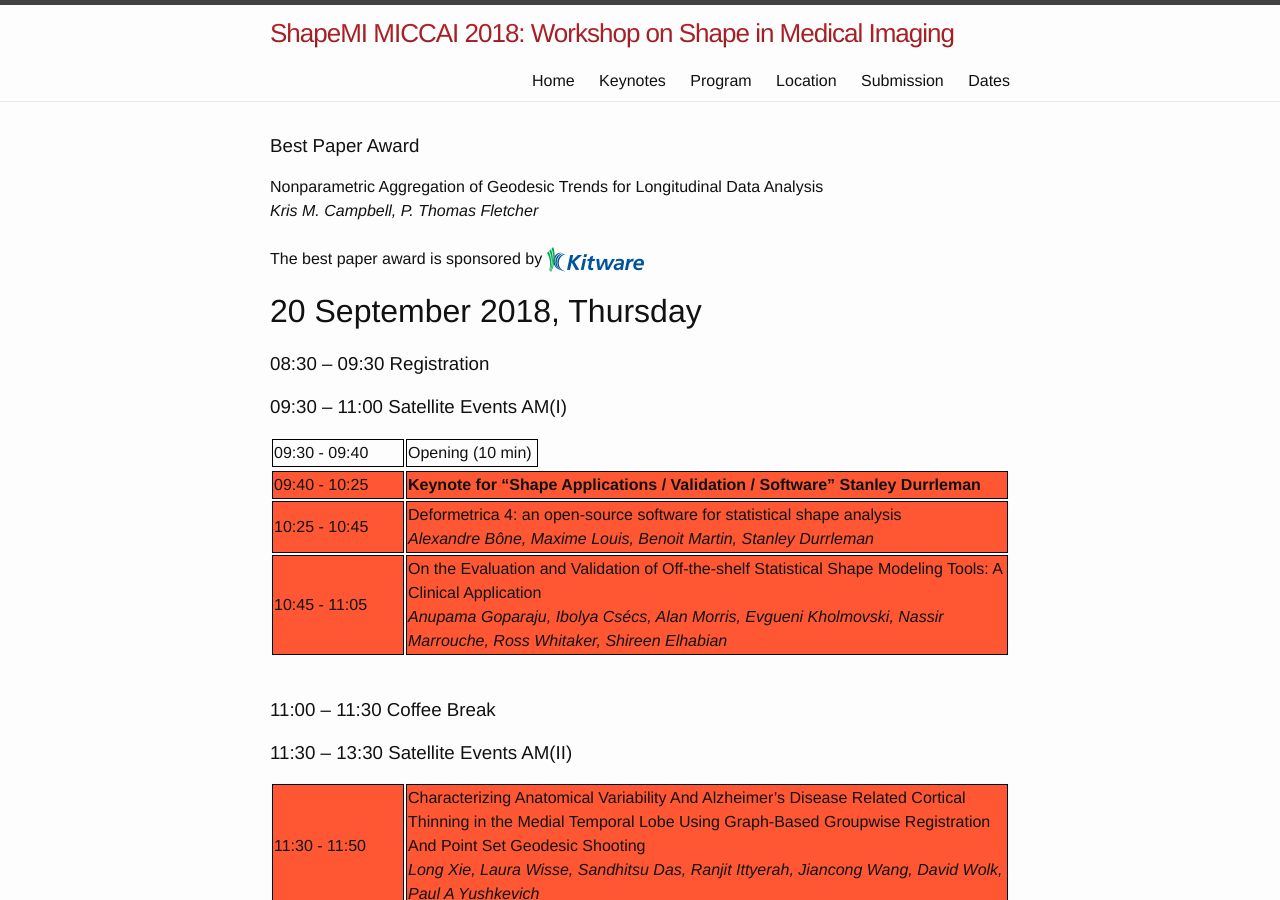
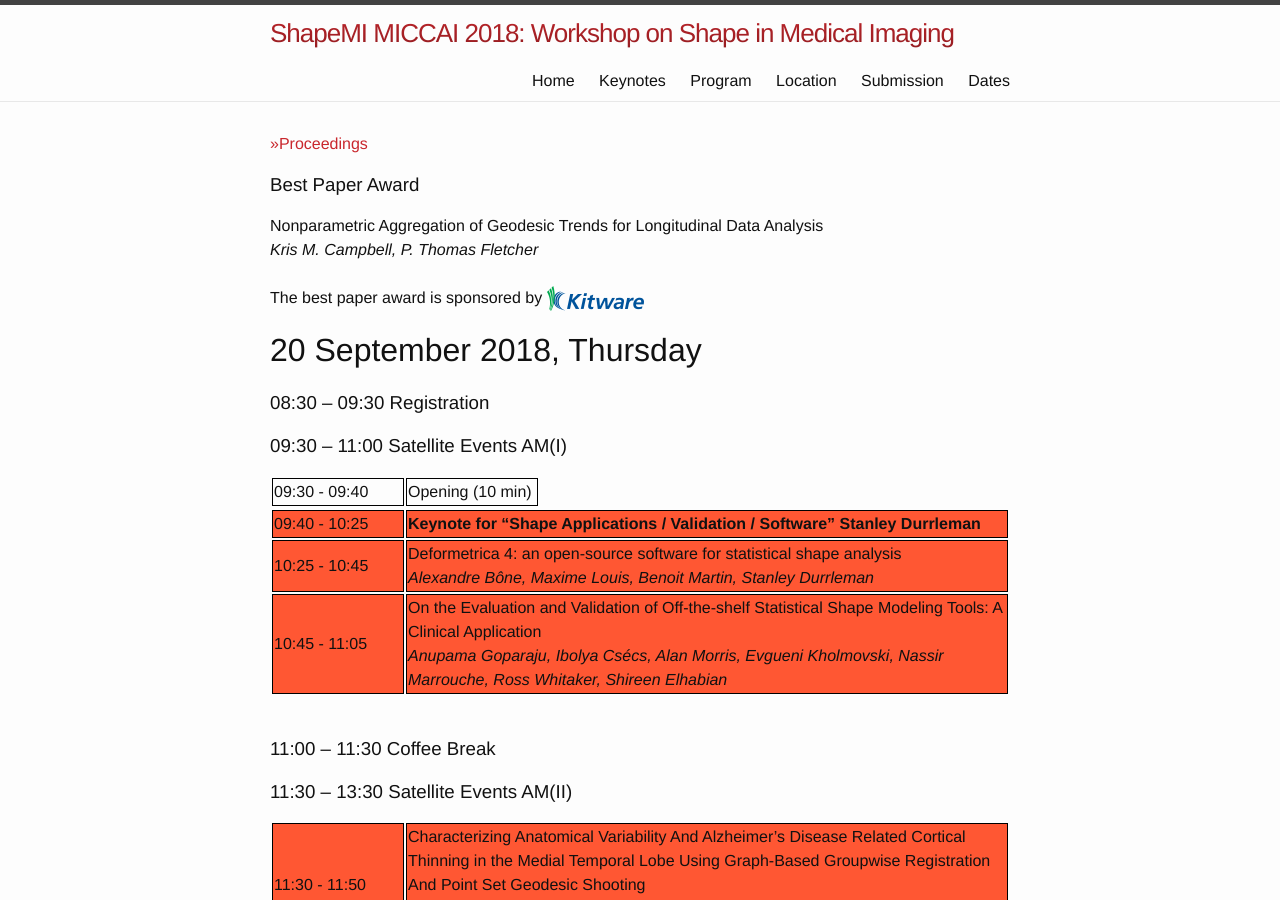
Before and after one commit to shapemi/shapemi2020, a Jekyll site: the page built from program/index.md, in a window 1280 px wide and 900 px high. Built offline with Jekyll 4.4.1, drawn with Linux system fonts in a browser that asks for light colours.

Commit message:
Update index.md

```diff
--- a/program/index.md
+++ b/program/index.md
@@ -27,6 +27,8 @@ order: 2
         background-color: #DAF7A6
         }
 </style>
+
+<a href="https://link.springer.com/book/10.1007/978-3-030-04747-4" target="_blank">>>Proceedings</a><br/>
 
 ### Best Paper Award
 Nonparametric Aggregation of Geodesic Trends for Longitudinal Data Analysis <br> *Kris M. Campbell, P. Thomas Fletcher*<br><br>
```
